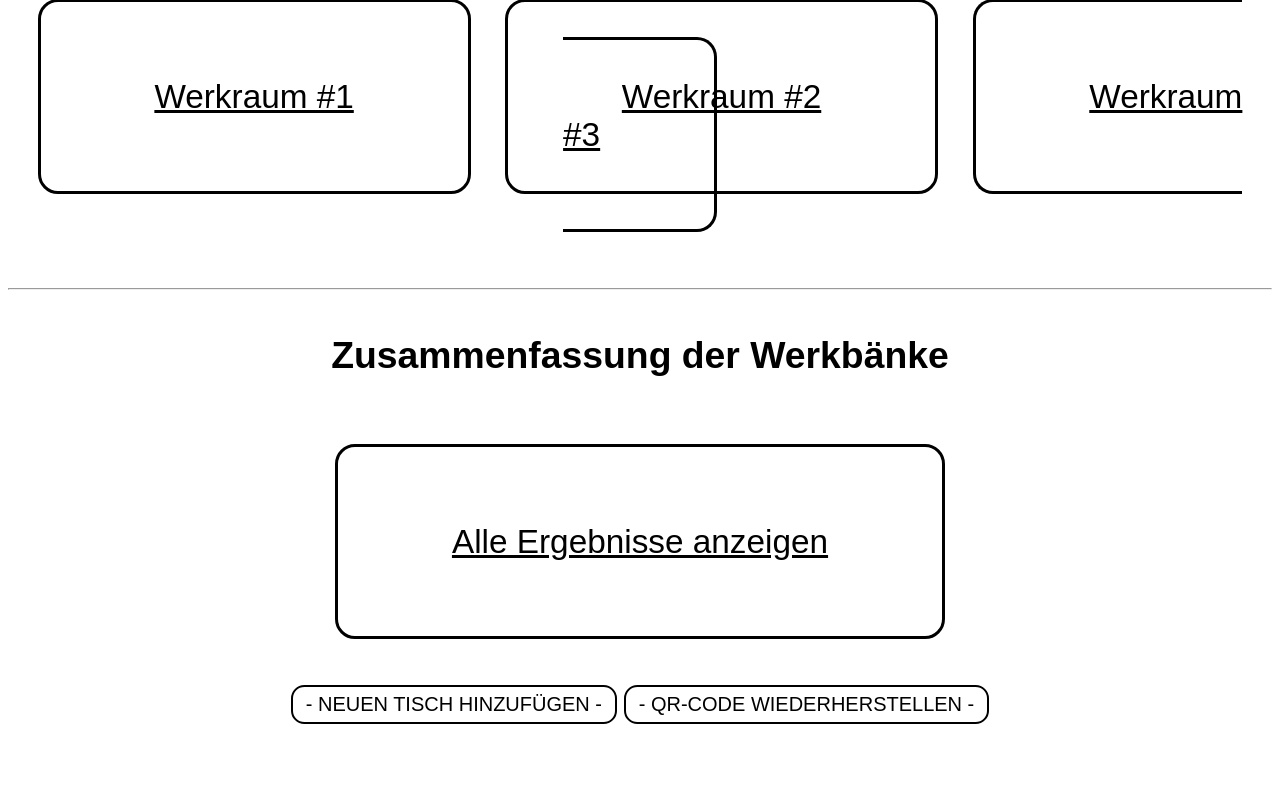
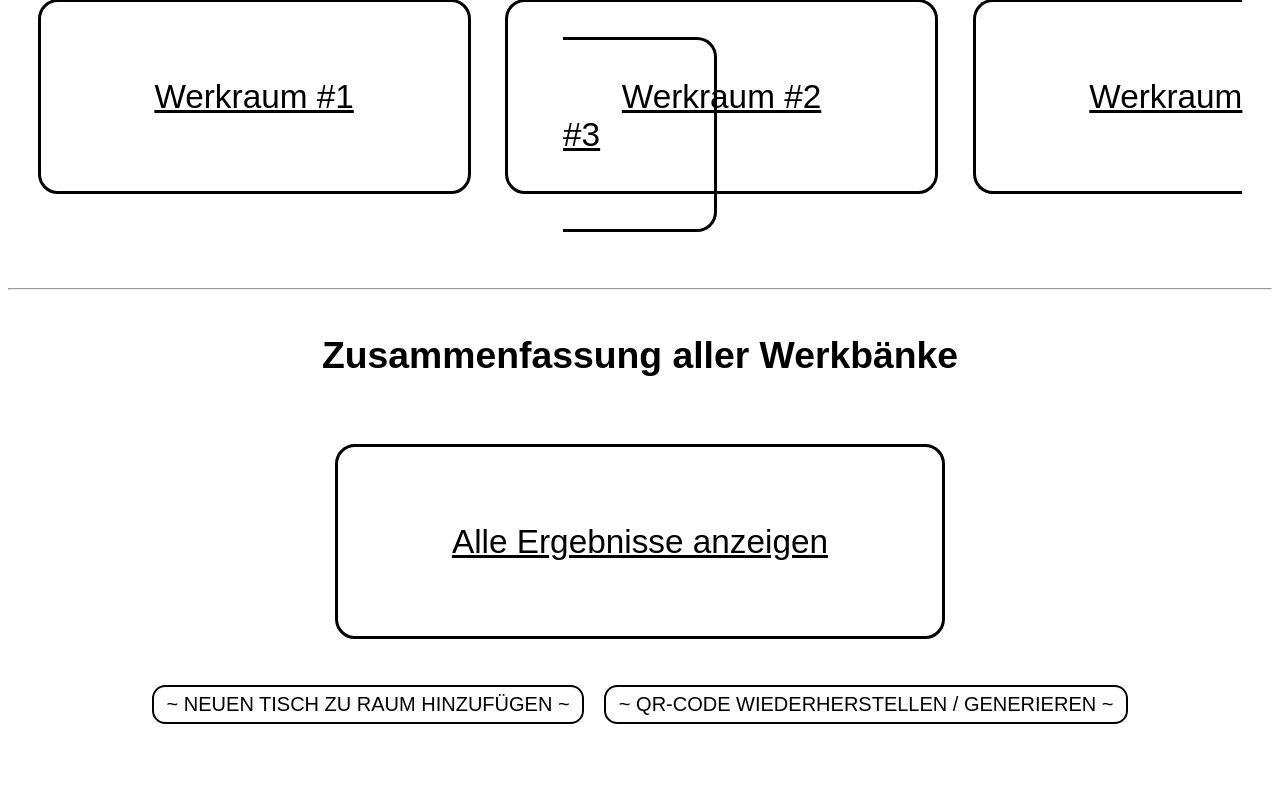
Before and after one commit to Bagieee/wtc-webapp, a PHP site: page / in a window 1280 px wide. Shown: the part 419-1208 px from the top of the page. Run offline with PHP 8.4, Linux system fonts and the light colour scheme; some libraries are stand-ins or nearby versions; some web fonts are replaced.

Commit message:
Index Changes

```diff
--- a/WebApp/index.php
+++ b/WebApp/index.php
@@ -12,11 +12,6 @@
     <body>
         <div id="container">
 
-
-
-
-
-
         <div id="titel">
             <a href="index.php"><h1>WTC - WorkstationToolCheck</h1></a>
         </div>
@@ -24,8 +19,6 @@
         <div id=raum_aus>
             <h1>Raum auswählen</h1>
         </div>
-
-
 
 
         <div id="raum">
@@ -43,7 +36,7 @@
 
 
         <div id=tisch_aus>
-            <h1>Zusammenfassung der Werkbänke</h1>
+            <h1>Zusammenfassung aller Werkbänke</h1>
         </div>
 
         <div id="raum_z">
@@ -52,8 +45,8 @@
 
 
         <div id="btn_qrr">
-            <a class="qrbtn" id="btn_qrT" href="addTable.php">- NEUEN TISCH HINZUFÜGEN -</a>
-            <a class="qrbtn" id="btn_qrT" href="qrcode-gen.php">- QR-CODE WIEDERHERSTELLEN -</a>
+            <a class="qrbtn" id="btn_qrT" href="addTable.php" style="margin-right: 1%;">~ NEUEN TISCH ZU RAUM HINZUFÜGEN ~</a>
+            <a class="qrbtn" id="btn_qrT" href="qrcode-gen.php">~ QR-CODE WIEDERHERSTELLEN / GENERIEREN ~</a>
         </div>
 
         <div id=placeholder2></div>
```
